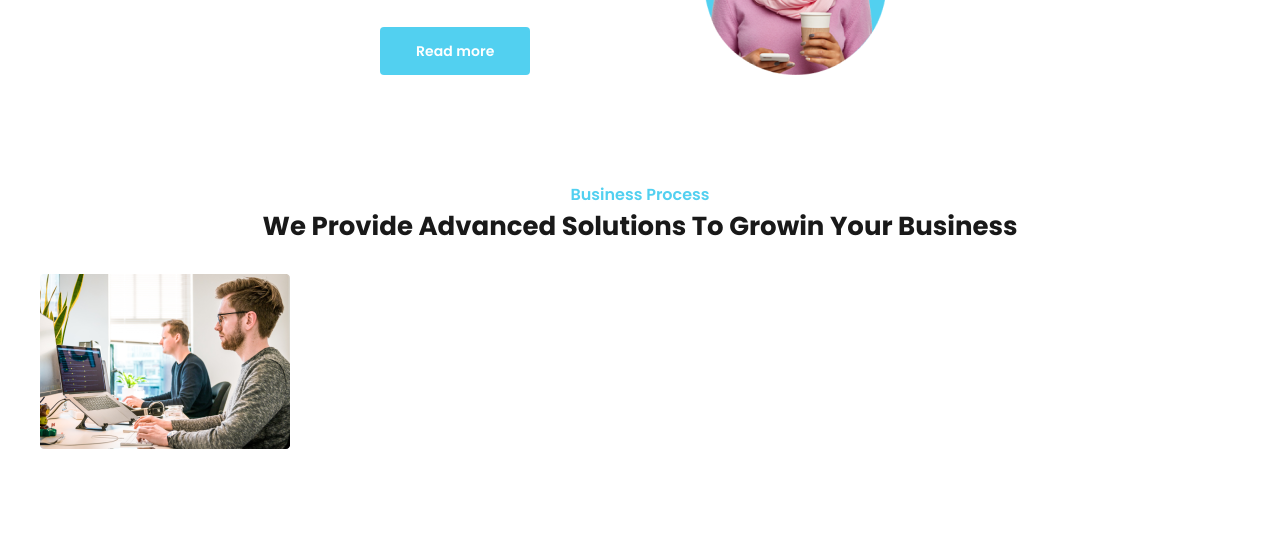
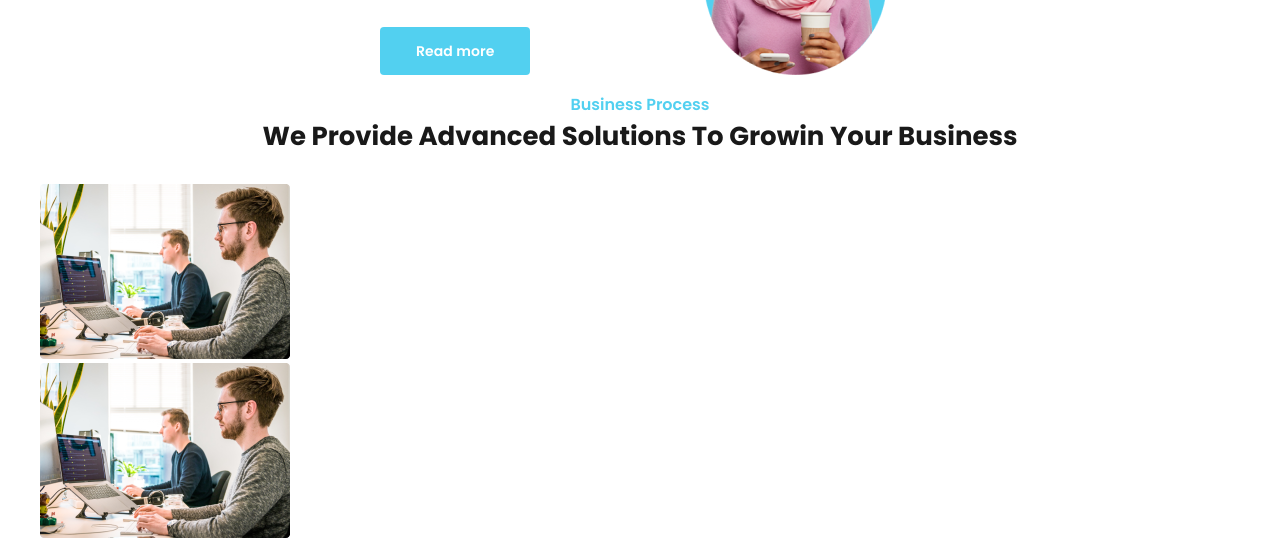
Before and after one commit to Juri4ok/Juri4okpractice.github.io, a plain HTML site: page index.html in a window 1280 px wide. Shown: the part 314-856 px from the top of the page. Drawn offline with Linux system fonts and the light colour scheme.

Commit message:
Update index.html

```diff
--- a/index.html
+++ b/index.html
@@ -37,6 +37,9 @@
         <div class="column-left">
             <img src="stylesheets/Service-Image-1.png" alt="Service-Image-1">
         </div>
+        <div class="column-right">
+            <img src="stylesheets/Service-Image-1.png" alt="Service-Image-1">
+        </div>
     </main>
     <script src="java.js"></script>
 </body>
```
